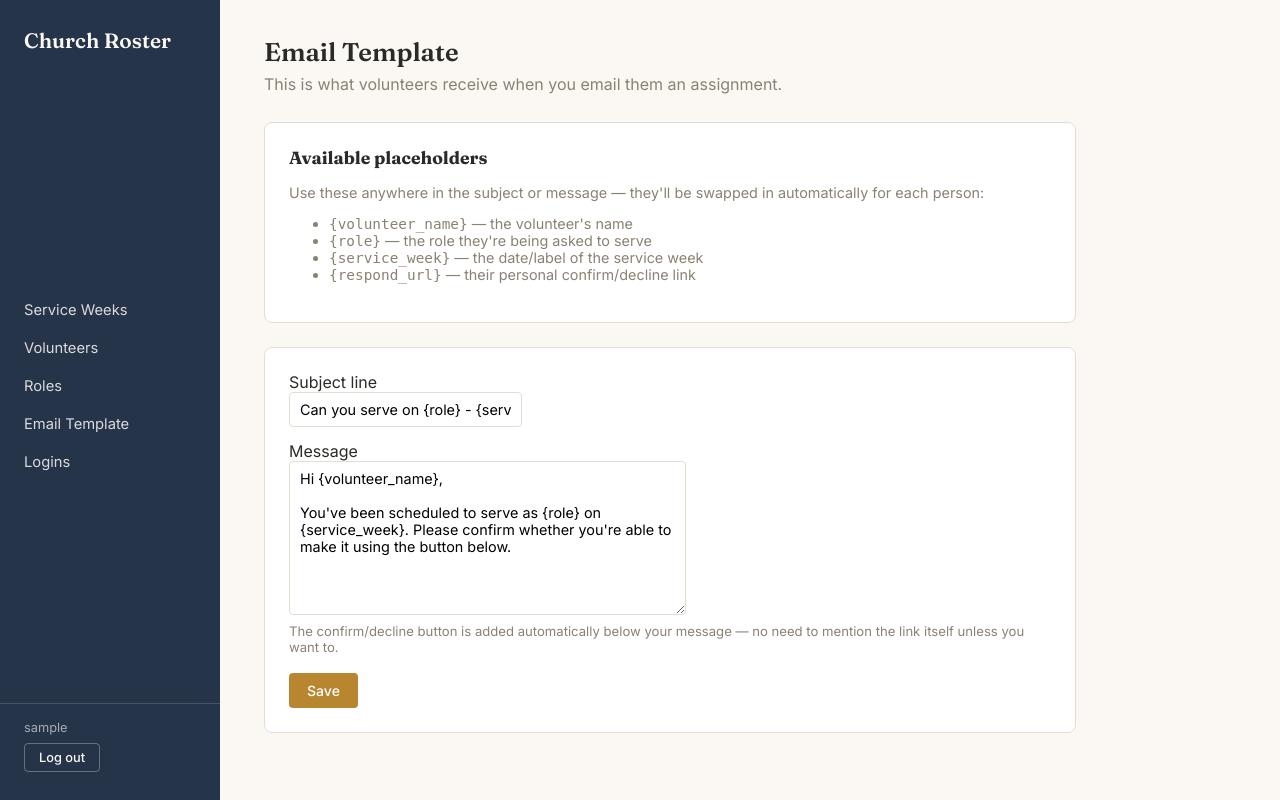
After one commit to cambridgebaptistchurchnz-arch/Planning-Webapp, a Django app: page /email-template/ in a window 1280 px wide. The commit adds this page. Run offline with Django 5.2, Linux system fonts and the light colour scheme; the visitor is signed in with stand-in values (Sample User, id 1); data comes from the database, SQL or seed files in the repository.

Commit message:
Add fully customizable email template with placeholder substitution

```diff
--- a/scheduling/forms.py
+++ b/scheduling/forms.py
@@ -1,7 +1,7 @@
 from django import forms
 from django.contrib.auth import get_user_model
 
-from .models import Assignment, Role, ServiceItem, ServiceWeek, Volunteer
+from .models import Assignment, EmailTemplate, Role, ServiceItem, ServiceWeek, Volunteer
 
 User = get_user_model()
 
@@ -52,3 +52,12 @@ class StaffUserForm(forms.ModelForm):
     class Meta:
         model = User
         fields = ["username", "email", "is_staff", "is_active"]
+
+
+class EmailTemplateForm(forms.ModelForm):
+    class Meta:
+        model = EmailTemplate
+        fields = ["subject", "body"]
+        widgets = {
+            "body": forms.Textarea(attrs={"rows": 8}),
+        }
--- a/scheduling/models.py
+++ b/scheduling/models.py
@@ -105,3 +105,30 @@ class ServiceItem(models.Model):
 
     def __str__(self):
         return f"{self.get_item_type_display()}: {self.title}"
+
+
+class EmailTemplate(models.Model):
+    """A single editable template used for every assignment notification email.
+    We only ever use one row (the first one) - see get_solo()."""
+
+    subject = models.CharField(
+        max_length=200,
+        default="Can you serve on {role} - {service_week}?",
+        help_text="Placeholders: {volunteer_name} {role} {service_week} {respond_url}",
+    )
+    body = models.TextField(
+        default=(
+            "Hi {volunteer_name},\n\n"
+            "You've been scheduled to serve as {role} on {service_week}. "
+            "Please confirm whether you're able to make it using the button below."
+        ),
+        help_text="Placeholders: {volunteer_name} {role} {service_week} {respond_url}",
+    )
+
+    def __str__(self):
+        return "Assignment email template"
+
+    @classmethod
+    def get_solo(cls):
+        obj, _ = cls.objects.get_or_create(pk=1)
+        return obj
--- a/scheduling/templates/emails/assignment_email.html
+++ b/scheduling/templates/emails/assignment_email.html
@@ -8,15 +8,14 @@
                 <h1 style="font-family: Georgia, serif; font-size: 24px; font-weight: 600; margin: 0 0 8px 0; color: #26344A;">{{ assignment.role }}</h1>
                 <div style="width: 40px; height: 3px; background: #B8862F; margin-bottom: 20px;"></div>
 
-                <p style="font-size: 15px; line-height: 1.5; margin: 0 0 8px 0;">Hi {{ assignment.volunteer.name }},</p>
-                <p style="font-size: 15px; line-height: 1.5; margin: 0 0 24px 0;">Please confirm whether you're able to make it:</p>
+                <p style="font-size: 15px; line-height: 1.5; margin: 0 0 24px 0; white-space: pre-line;">{{ custom_body }}</p>
 
                 <a href="{{ respond_url }}"
                    style="display: inline-block; background: #4F7359; color: #fff; padding: 13px 22px; border-radius: 3px; text-decoration: none; font-weight: 500; font-size: 15px;">
                    Confirm availability
                 </a>
 
-                <p style="font-size: 13px; color: #8A8272; margin-top: 28px;">Thanks!</p>
+                <p style="font-size: 13px; color: #8A8272; margin-top: 28px;">Thanks for serving.</p>
             </td>
         </tr>
     </table>
--- a/scheduling/templates/scheduling/dashboard_base.html
+++ b/scheduling/templates/scheduling/dashboard_base.html
@@ -319,6 +319,7 @@
             <a href="{% url 'dashboard' %}" class="{% block nav_dashboard %}{% endblock %}">Service Weeks</a>
             <a href="{% url 'volunteer_list' %}" class="{% block nav_volunteers %}{% endblock %}">Volunteers</a>
             <a href="{% url 'role_list' %}" class="{% block nav_roles %}{% endblock %}">Roles</a>
+            <a href="{% url 'email_template_edit' %}" class="{% block nav_email_template %}{% endblock %}">Email Template</a>
             {% if user.is_superuser %}
             <a href="{% url 'user_list' %}" class="{% block nav_users %}{% endblock %}">Logins</a>
             {% endif %}
--- /dev/null
+++ b/scheduling/templates/scheduling/email_template_form.html
@@ -0,0 +1,38 @@
+{% extends "scheduling/dashboard_base.html" %}
+
+{% block content %}
+<h2>Email Template</h2>
+<p class="page-subtitle">This is what volunteers receive when you email them an assignment.</p>
+
+<div class="panel">
+    <h3>Available placeholders</h3>
+    <p style="font-size: 0.9rem; color: var(--text-quiet); margin-bottom: 0;">
+        Use these anywhere in the subject or message — they'll be swapped in automatically for each person:
+    </p>
+    <ul style="font-size: 0.9rem; color: var(--text-quiet);">
+        <li><code>{volunteer_name}</code> — the volunteer's name</li>
+        <li><code>{role}</code> — the role they're being asked to serve</li>
+        <li><code>{service_week}</code> — the date/label of the service week</li>
+        <li><code>{respond_url}</code> — their personal confirm/decline link</li>
+    </ul>
+</div>
+
+<div class="panel">
+    <form method="post">
+        {% csrf_token %}
+        <div class="field" style="margin-bottom: 14px;">
+            <label>Subject line</label><br>
+            {{ form.subject }}
+            {% if form.subject.errors %}<p style="color: var(--clay); font-size: 0.85rem;">{{ form.subject.errors|join:", " }}</p>{% endif %}
+        </div>
+        <div class="field" style="margin-bottom: 18px;">
+            <label>Message</label><br>
+            {{ form.body }}
+            <p style="font-size: 0.82rem; color: var(--text-quiet); margin-top: 4px;">
+                The confirm/decline button is added automatically below your message — no need to mention the link itself unless you want to.
+            </p>
+        </div>
+        <button type="submit" class="btn-primary">Save</button>
+    </form>
+</div>
+{% endblock %}
--- a/scheduling/urls.py
+++ b/scheduling/urls.py
@@ -32,5 +32,6 @@ urlpatterns = [
     path("users/new/", views.user_edit, name="user_add"),
     path("users/<int:pk>/edit/", views.user_edit, name="user_edit"),
     path("users/<int:pk>/delete/", views.user_delete, name="user_delete"),
+    path("email-template/", views.email_template_edit, name="email_template_edit"),
     path("logout/", LogoutView.as_view(next_page="/admin/login/?next=/dashboard/"), name="logout"),
 ]
--- a/scheduling/views.py
+++ b/scheduling/views.py
@@ -9,8 +9,8 @@ import json
 import requests
 
 from .emailing import send_assignment_email
-from .forms import RoleForm, ServiceItemForm, ServiceWeekForm, StaffUserForm, VolunteerForm
-from .models import Assignment, Role, ServiceWeek, Volunteer
+from .forms import EmailTemplateForm, RoleForm, ServiceItemForm, ServiceWeekForm, StaffUserForm, VolunteerForm
+from .models import Assignment, EmailTemplate, Role, ServiceWeek, Volunteer
 
 User = get_user_model()
 
@@ -318,3 +318,19 @@ def user_delete(request, pk):
     staff_user.delete()
     messages.success(request, "Removed login.")
     return redirect("user_list")
+
+
+@staff_member_required
+def email_template_edit(request):
+    template = EmailTemplate.get_solo()
+
+    if request.method == "POST":
+        form = EmailTemplateForm(request.POST, instance=template)
+        if form.is_valid():
+            form.save()
+            messages.success(request, "Saved email template.")
+            return redirect("email_template_edit")
+    else:
+        form = EmailTemplateForm(instance=template)
+
+    return render(request, "scheduling/email_template_form.html", {"form": form})
```
Also changed, not shown: scheduling/emailing.py (+28 -2 lines), scheduling/templates/emails/assignment_email.txt (+2 -5 lines), scheduling/migrations/0005_emailtemplate.py (added).
